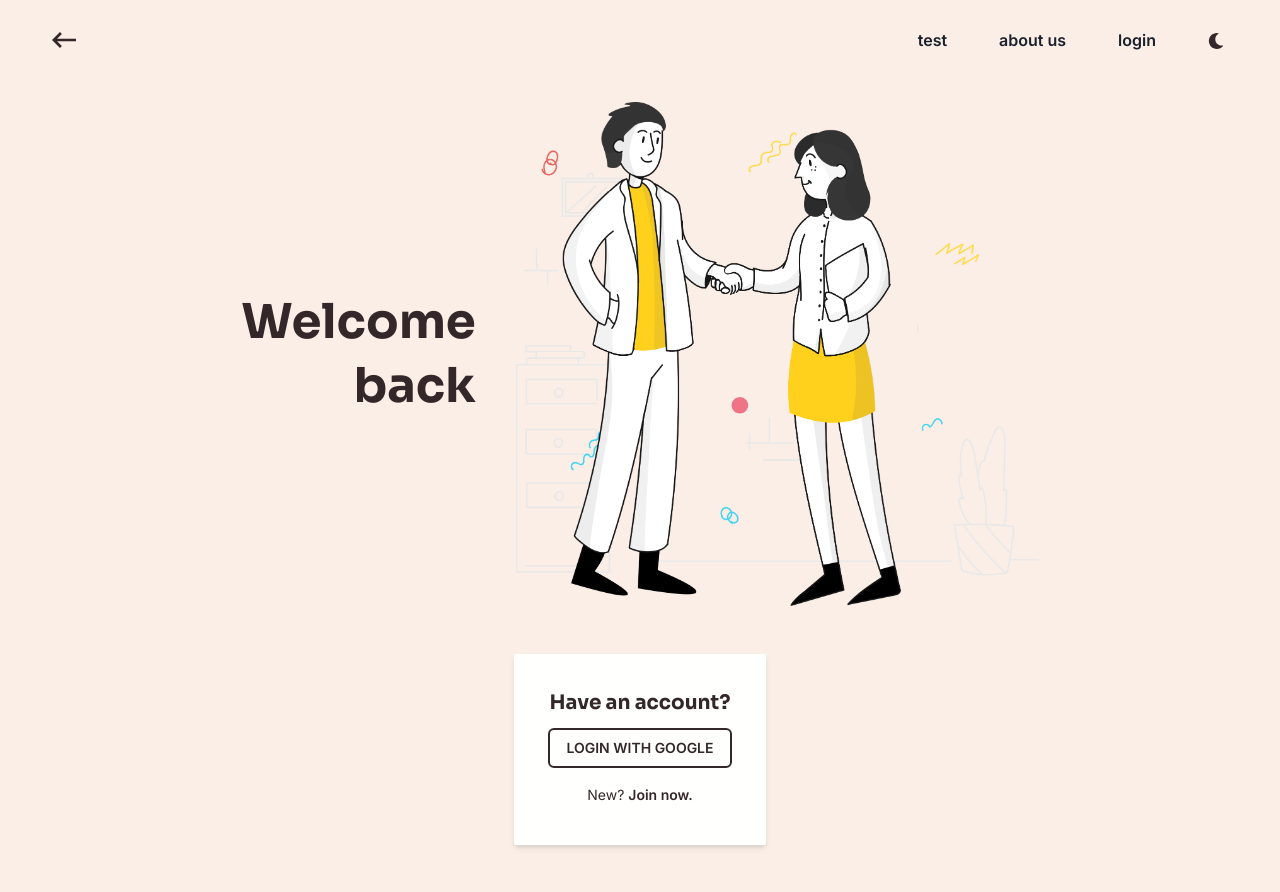
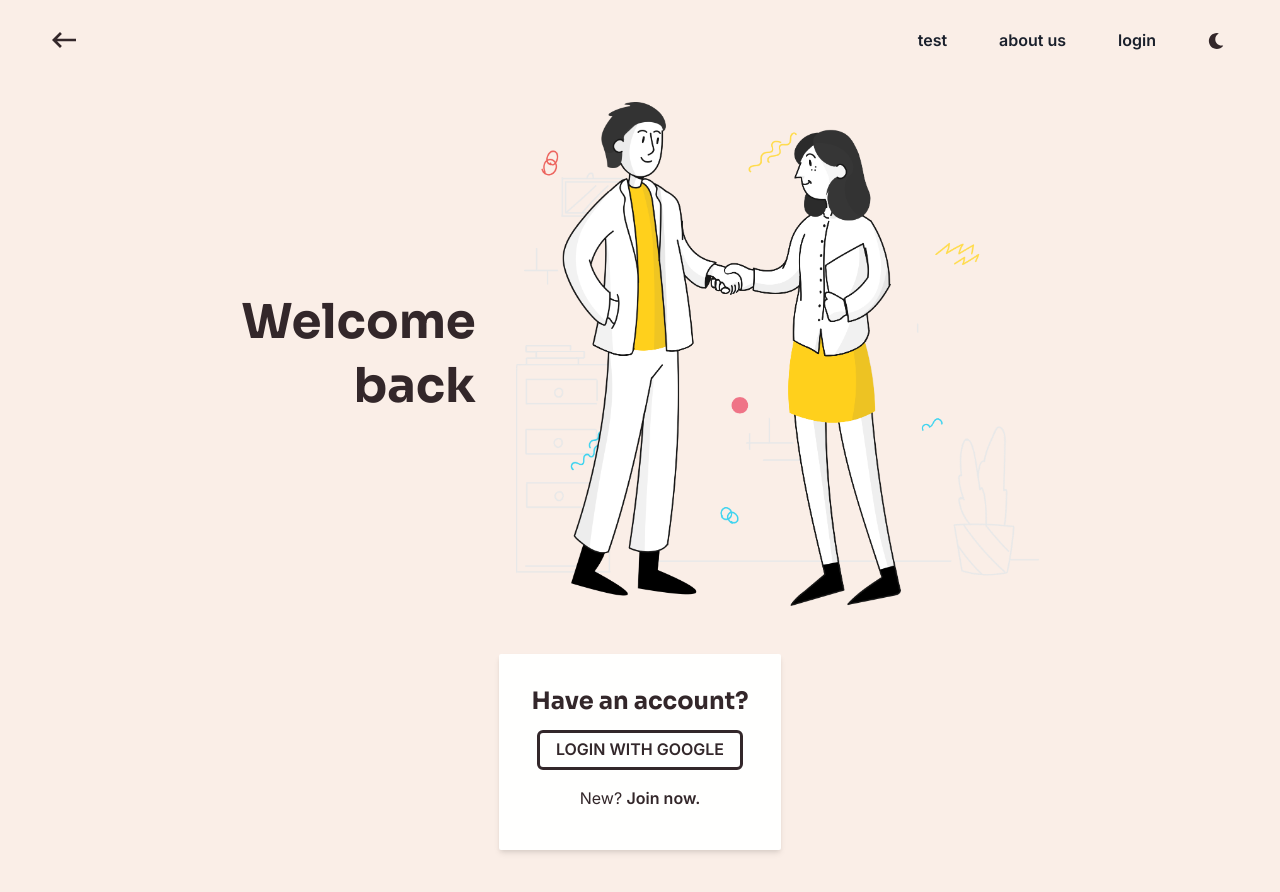
Before and after one commit to UCR-CS110/Ment-To-be, a React (Create React App) app in the folder client/: page /login in a window 1280 px wide. Shown: the top 892 px of the page. Built offline with nearby package versions, Linux system fonts and the light colour scheme.

Commit message:
login page tweaks + everything up to this point is up to date

```diff
--- a/client/src/authentication/google-authentication.js
+++ b/client/src/authentication/google-authentication.js
@@ -14,14 +14,14 @@ function GoogleAuthentication() {
           w={{ base: "full", sm: "auto" }}
           size="md"
           cursor="pointer"
-          border={"2px solid"}
+          border={"3px solid"}
           borderRadius={"6px"}
           borderColor={btn_border_colors}
           textTransform={"uppercase"}
           transition={"all .5s ease"}
           _hover={{ bg: btn_bg_colors }}
         >
-          <Text fontSize={"sm"} color={btn_border_colors}>
+          <Text fontSize={"md"} color={btn_border_colors}>
             Login with Google
           </Text>
         </Button>
--- a/client/src/components/about-us-components/about-us-template-card.js
+++ b/client/src/components/about-us-components/about-us-template-card.js
@@ -21,8 +21,7 @@ function AboutUsTemplateCard({
 }) {
   return (
     <Flex
-      p={10}
-      width={{ base: "300px", xs: "-moz-fit-content" }}
+      w={{ xs: "fit-content", md: "450px" }}
       alignItems="center"
       justifyContent="center"
     >
@@ -31,7 +30,7 @@ function AboutUsTemplateCard({
         px={6}
         bg={useColorModeValue("light.900", "dark.100")}
         shadow="lg"
-        rounded="md"
+        rounded="lg"
       >
         <Flex justifyContent={{ base: "center", md: "end" }} mt={-16}>
           <Image
@@ -46,10 +45,11 @@ function AboutUsTemplateCard({
 
         <VStack>
           <HStack>
-            <Box mr={1}>
+            <Box>
               <Heading
+                mt={1}
                 color={useColorModeValue("light.100", "dark.900")}
-                fontSize={{ base: "2xl", md: "3xl" }}
+                fontSize={{ base: "3xl", md: "4xl" }}
               >
                 {name}
               </Heading>
--- a/client/src/components/about-us-components/xin.js
+++ b/client/src/components/about-us-components/xin.js
@@ -5,7 +5,6 @@ import AboutUsTemplateCard from "./about-us-template-card";
 export default function Xin() {
   return (
     <Flex>
-      <Box>
       <AboutUsTemplateCard
         name={"Xin Wang"}
         desc={
@@ -16,7 +15,6 @@ export default function Xin() {
         gh_link={"http://github.com/xinwng"}
         linkedin_link={"http://linkedin.com/in/xinwng"}
       ></AboutUsTemplateCard>
-      </Box>
     </Flex>
   );
 }
--- a/client/src/components/about-us-components/yenna.js
+++ b/client/src/components/about-us-components/yenna.js
@@ -5,7 +5,6 @@ import AboutUsTemplateCard from "./about-us-template-card";
 export default function Yenna() {
   return (
     <Flex>
-      <Box>
       <AboutUsTemplateCard
         name={"Yenna Chang"}
         desc={
@@ -17,7 +16,6 @@ export default function Yenna() {
         // add your email here yenna
         email={""}
       ></AboutUsTemplateCard>
-      </Box>
     </Flex>
   );
 }
--- a/client/src/components/login-page-components/login-page-core.js
+++ b/client/src/components/login-page-components/login-page-core.js
@@ -11,6 +11,7 @@ import {
   useMediaQuery,
   useColorModeValue,
   VStack,
+  Link,
 } from "@chakra-ui/react";
 
 import GoogleAuthentication from "../../authentication/google-authentication";
@@ -44,30 +45,36 @@ function SimpleCard() {
             p={8}
           >
             <VStack>
-              <Box alignContent={"center"}>
+              <Center>
+                <Box>
                   <Heading
-                  fontSize={"xl"}
-                  mb={2}
-                  p={1}
+                    fontSize={"2xl"}
+                    mb={1}
                     color={useColorModeValue("light.900", "dark.900")}
                   >
                     Have an account?
                   </Heading>
-
-                <Center>
+                </Box>
+              </Center>
+              <Box>
                 <GoogleAuthentication></GoogleAuthentication>
-                </Center>
               </Box>
 
               <HStack>
                 <Box textAlign={"left"}>
-                  <Text my={2} fontSize="sm" color={box_font_colors}>
+                  <Text my={2} fontSize="md" color={box_font_colors}>
                     New?{" "}
-                    <Button variant="link" size={"sm"} color={box_font_colors}>
-                      <Text size={"sm"} fontWeight={"bold"}>
+                    <Link href="http://localhost:3001/auth/google">
+                      <Button
+                        variant="link"
+                        size={"md"}
+                        color={box_font_colors}
+                      >
+                        <Text size={"md"} fontWeight={"bold"}>
                           Join now.
                         </Text>
                       </Button>
+                    </Link>
                   </Text>
                 </Box>
               </HStack>
--- a/client/src/pages/about-us-page/about-us-page-index.js
+++ b/client/src/pages/about-us-page/about-us-page-index.js
@@ -1,24 +1,34 @@
-import { Box, Heading, VStack, Flex, Stack } from "@chakra-ui/react";
+import { Box, Heading, VStack, Flex, Stack, Center } from "@chakra-ui/react";
 import React from "react";
 // PORTFOLIOS
 import Xin from "../../components/about-us-components/xin.js";
+import Yenna from "../../components/about-us-components/yenna.js";
 import Container from "../../components/container.js";
 // COMPONENT IMPORTS
 import LandingPageNavBarCore from "../../components/nav-bar/landing-page-nav-bar-core.js";
 import DashboardNavBar from "../../components/nav-bar/dashboard-nav-bar.js";
+
 function AboutUsPageIndex() {
   return (
-    <Container>
-      <LandingPageNavBarCore display_return={true}></LandingPageNavBarCore>
-      <VStack>
-        <Box mt={5}>
-          <Heading fontSize={"5xl"}>about us</Heading>
+    <VStack>
+      <Container>
+        <LandingPageNavBarCore display_return={true}></LandingPageNavBarCore>
+        <Box align={"center"}>
+          <Heading fontSize={"5xl"}>about the creators</Heading>
         </Box>
-        <Box mt={5}>
-          <Xin></Xin>
+        <Box mt={75}>
+          <VStack>
+            <Box>
+              <Xin></Xin>
+            </Box>
+
+            <Box mt={20}>
+              <Yenna></Yenna>
+            </Box>
+          </VStack>
         </Box>
-      </VStack>
-    </Container>
+      </Container>
+    </VStack>
   );
 }
 
```
Also changed, not shown: client/src/components/dashboard-components/mentee-section/mentee-core.js (+1 -17 lines). Lines whose indentation alone changed are shown as unchanged.
